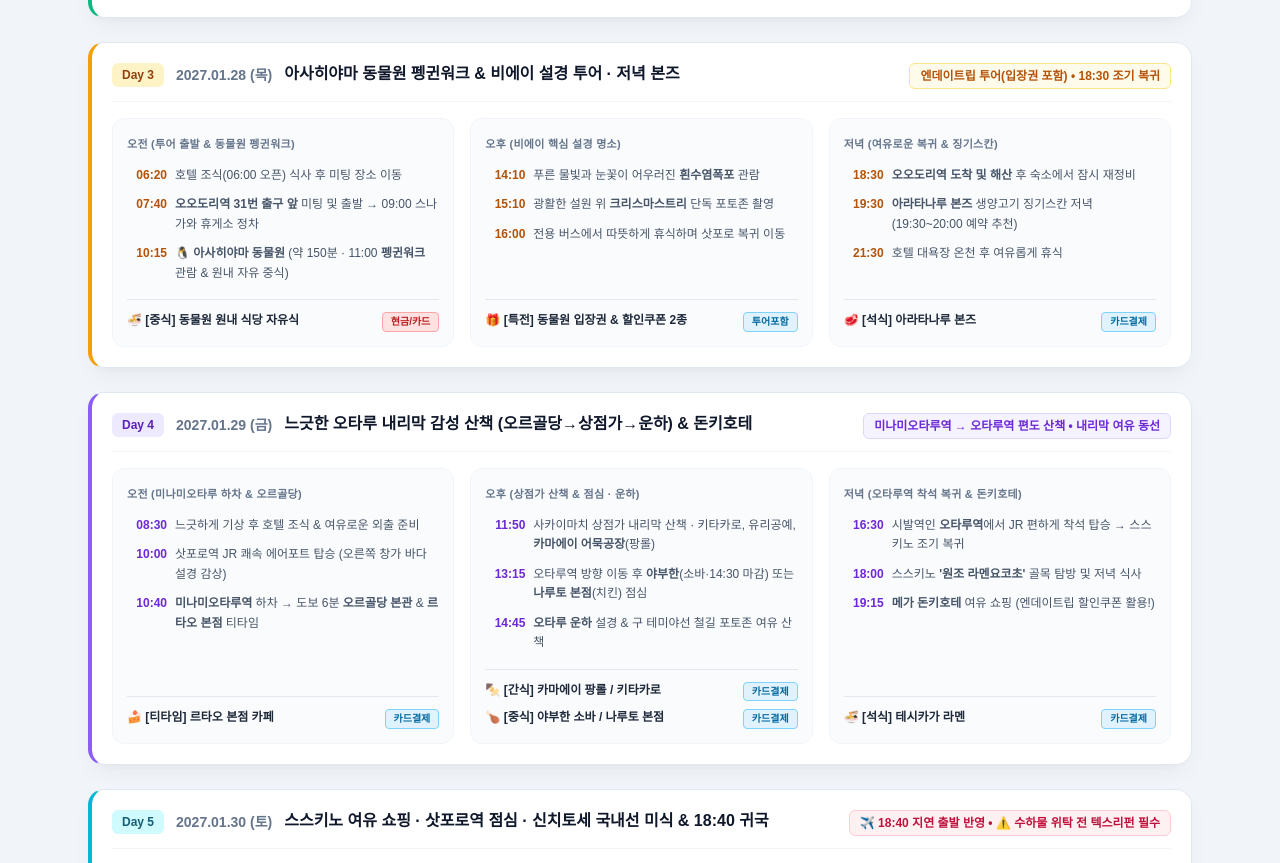
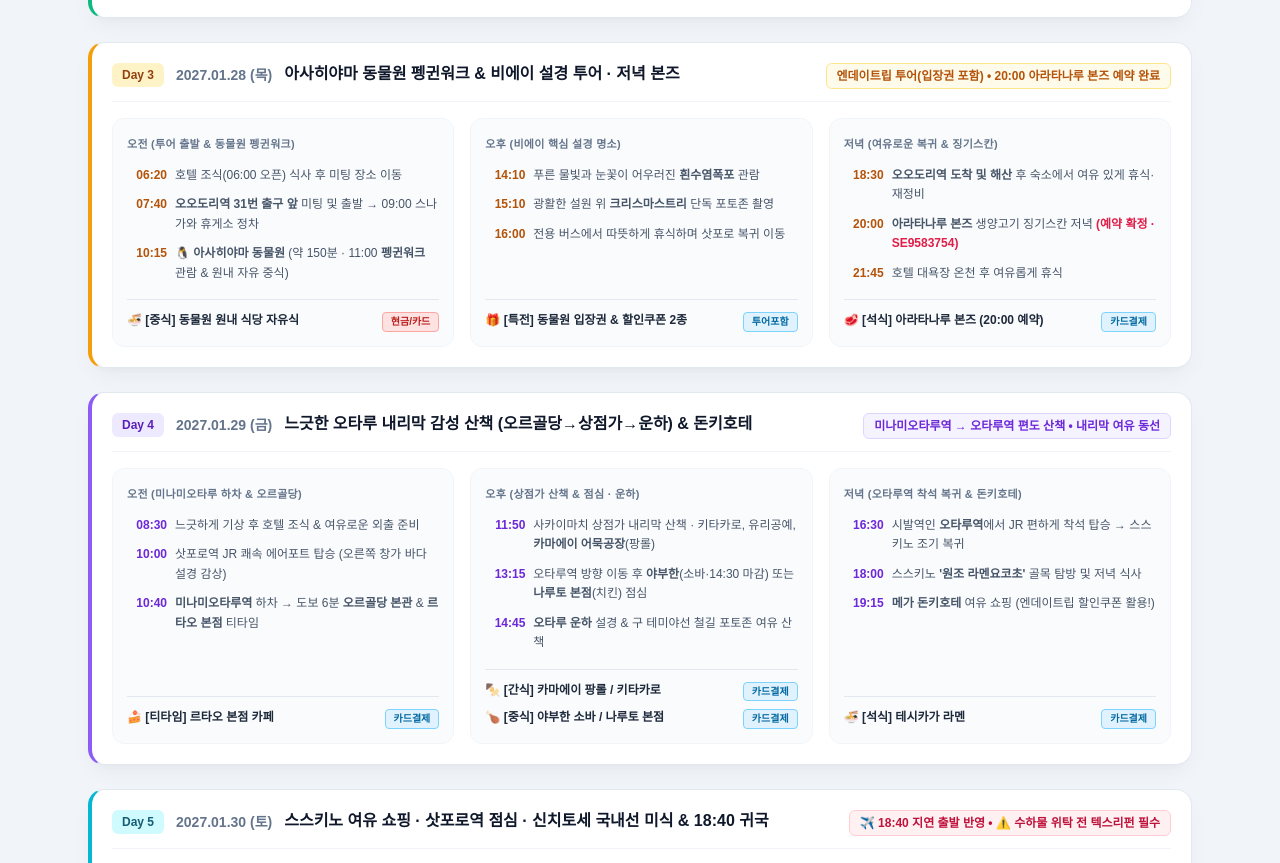
Before and after one commit to hckim-kr/sapporo, a plain HTML site: page index.html in a window 1280 px wide. Shown: the part 1212-2075 px from the top of the page. Drawn offline with nearby package versions, Linux system fonts and the light colour scheme; a web font is replaced by a local one.

Commit message:
3일차 저녁 식당 예약

```diff
--- a/index.html
+++ b/index.html
@@ -445,7 +445,7 @@
             <h4 class="text-base font-bold text-slate-900">아사히야마 동물원 펭귄워크 & 비에이 설경 투어 · 저녁 본즈</h4>
           </div>
           <span class="text-xs font-semibold text-amber-700 bg-amber-50 border border-amber-200 px-2.5 py-1 rounded-md">
-            엔데이트립 투어(입장권 포함) • 18:30 조기 복귀
+            엔데이트립 투어(입장권 포함) • 20:00 아라타나루 본즈 예약 완료
           </span>
         </div>
 
@@ -491,14 +491,14 @@
             <div class="space-y-3">
               <span class="inline-block text-[11px] font-bold text-slate-500 uppercase tracking-wide">저녁 (여유로운 복귀 & 징기스칸)</span>
               <ul class="text-xs text-slate-600 space-y-2.5">
-                <li class="flex gap-2 items-start"><span class="font-bold text-amber-700 w-10 shrink-0 text-right mt-[1px]">18:30</span><span class="leading-relaxed"><strong>오오도리역 도착 및 해산</strong> 후 숙소에서 잠시 재정비</span></li>
-                <li class="flex gap-2 items-start"><span class="font-bold text-amber-700 w-10 shrink-0 text-right mt-[1px]">19:30</span><span class="leading-relaxed"><strong>아라타나루 본즈</strong> 생양고기 징기스칸 저녁 (19:30~20:00 예약 추천)</span></li>
-                <li class="flex gap-2 items-start"><span class="font-bold text-amber-700 w-10 shrink-0 text-right mt-[1px]">21:30</span><span class="leading-relaxed">호텔 대욕장 온천 후 여유롭게 휴식</span></li>
+                <li class="flex gap-2 items-start"><span class="font-bold text-amber-700 w-10 shrink-0 text-right mt-[1px]">18:30</span><span class="leading-relaxed"><strong>오오도리역 도착 및 해산</strong> 후 숙소에서 여유 있게 휴식·재정비</span></li>
+                <li class="flex gap-2 items-start"><span class="font-bold text-amber-700 w-10 shrink-0 text-right mt-[1px]">20:00</span><span class="leading-relaxed"><strong>아라타나루 본즈</strong> 생양고기 징기스칸 저녁 <span class="text-rose-600 font-bold">(예약 확정 · SE9583754)</span></span></li>
+                <li class="flex gap-2 items-start"><span class="font-bold text-amber-700 w-10 shrink-0 text-right mt-[1px]">21:45</span><span class="leading-relaxed">호텔 대욕장 온천 후 여유롭게 휴식</span></li>
               </ul>
             </div>
             <div class="mt-4 pt-3 border-t border-slate-200">
               <div class="flex items-center justify-between">
-                <span class="text-xs font-bold text-slate-800">🥩 [석식] 아라타나루 본즈</span>
+                <span class="text-xs font-bold text-slate-800">🥩 [석식] 아라타나루 본즈 (20:00 예약)</span>
                 <span class="pill-card px-2 py-0.5 rounded text-[10px] font-bold">카드결제</span>
               </div>
             </div>
@@ -681,9 +681,9 @@
             <h5 class="font-bold text-sm text-slate-900">아라타나루 본즈 스스키노 본점</h5>
             <span class="pill-card px-2 py-0.5 rounded text-[10px] font-bold">카드결제</span>
           </div>
-          <p class="text-xs text-emerald-600 font-semibold">3일차 저녁 • 19:30~20:00대 예약 추천</p>
+          <p class="text-xs text-rose-600 font-bold">3일차(1/28) 20:00 예약 확정! (예약번호: SE9583754)</p>
           <p class="text-xs text-slate-600 leading-snug">
-            생양고기 징기스칸 전문점. 엔데이트립 투어가 18:30경 오오도리역에 도착하므로 눈길 지연 여유를 감안해 19:30~20:00대 예약을 추천합니다 (월~금 17:00~24:00, L.O. 23:30). <a href="https://akr3385859945.owst.jp/" target="_blank" rel="noopener noreferrer" class="text-sky-700 underline font-semibold">공식 사이트·예약</a>
+            2인 테이블석(단품 주문·가열식 담배 구역) 확정. 주소: 南4条西4丁目2 南4西4ビル 1F (☎ 011-206-1015). 당일 17시 이후 취소 시 4,000엔 수수료가 발생하며, 버스 지연 시 반드시 매장에 사전 전화해야 합니다. <a href="https://www.hotpepper.jp/CSP/prds40?reserveNo=SE9583754" target="_blank" rel="noopener noreferrer" class="text-sky-700 underline font-semibold">예약 확인 링크</a>
           </p>
         </div>
 
@@ -1197,7 +1197,7 @@
           <ul class="text-xs text-slate-600 space-y-1 leading-relaxed">
             <li>• <strong>엔데이트립 아사히야마 동물원 투어 예약</strong> (성인 1인 12만원 예상 · 최소 출발 인원 및 무료취소 기한 확인)</li>
             <li>• 3일차 투어 미팅 장소·시각: <strong>07:40 오오도리역 31번 출구 앞</strong> (삿포로역 아님 주의!)</li>
-            <li>• 3일차 저녁 <strong>아라타나루 본즈</strong> 예약 시간은 투어 종료(18:30 예정)에 맞춰 <strong>19:30~20:00대</strong>로 예약</li>
+            <li>• <strong>[예약 완료] 3일차 20:00 아라타나루 본즈 (SE9583754)</strong>: 온라인 변경 마감 1/28 00:00, 당일 17시 이후 취소료 4,000엔 · 투어 지연 시 매장(011-206-1015) 사전 연락 필수</li>
             <li>• 투어 고객 특전인 <strong>돈키호테·사츠도라 할인쿠폰</strong> 미리 발급·저장해 두기</li>
             <li>• 귀국 항공편(<strong>18:40 변경</strong>) 기준 15:40경 카운터 오픈 확인 및 위탁 전 세관 면세 스캔 챙기기</li>
           </ul>
```
